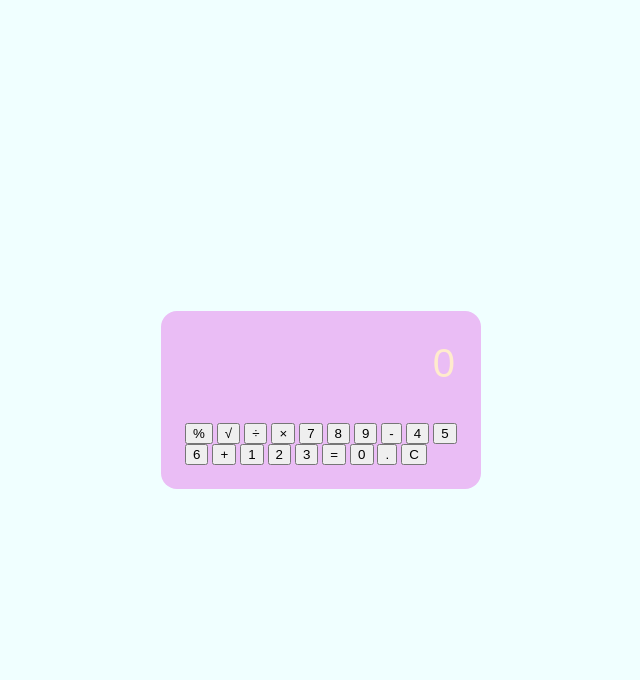
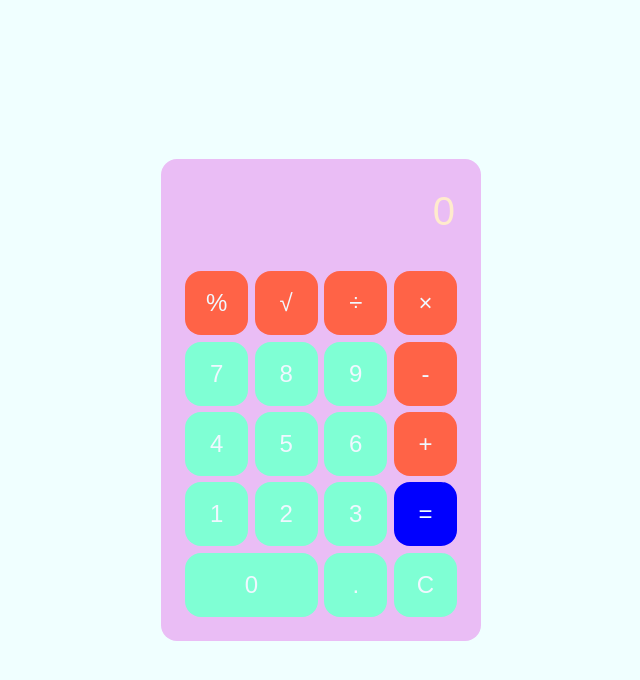
Before and after one commit to shofiudinmuh/calculator-js, a plain HTML site: page index.html in a window 1280 px wide. Shown: the whole page, without its empty margins (319-959 px from the left). Drawn offline with Linux system fonts and the light colour scheme.

Commit message:
update style css

```diff
--- a/style.css
+++ b/style.css
@@ -41,3 +41,39 @@ body {
     text-align: right;
     border: none;
 }
+.display-result {
+    font-size: 1.15rem;
+    color: black;
+}
+
+.calculator-keys {
+    display: grid;
+    grid-template-columns: repeat(4, 1fr);
+    gap: 0.4rem;
+}
+
+button {
+    height: 4rem;
+    font-size: 1.5rem;
+    border-radius: 1rem;
+    border: none;
+    background-color: aquamarine;
+    color: aliceblue;
+    transition: background-color 0.3s ease;
+}
+
+button:hover {
+    background-color: forestgreen;
+}
+.operator {
+    background-color: tomato;
+}
+
+.equal-sign {
+    background-color: blue;
+    color: azure;
+}
+
+.zero {
+    grid-column: span 2;
+}
```
